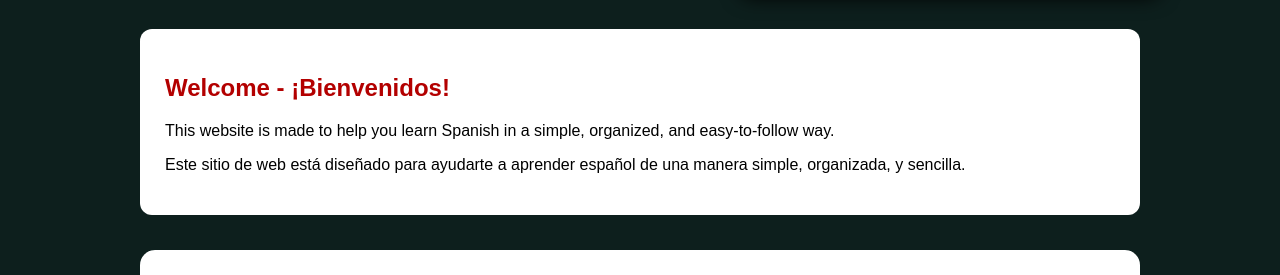
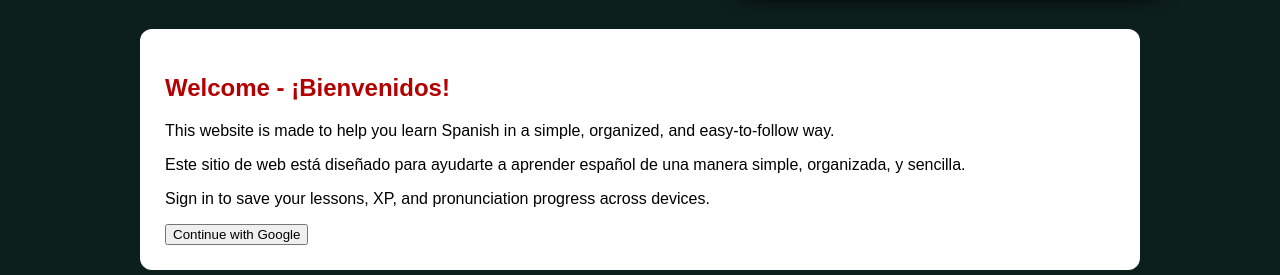
Before and after one commit to jcrossfire90/Calebs-Spanish-Learning-Website, a plain HTML site: page index.html in a window 1280 px wide. Shown: the part 258-533 px from the top of the page. Drawn offline with nearby package versions, Linux system fonts and the light colour scheme.

Commit message:
Learner Sign-in Index HTML

```diff
--- a/index.html
+++ b/index.html
@@ -48,7 +48,25 @@ Este sitio de web está diseñado para ayudarte a aprender español
 de una manera simple, organizada, y sencilla.
 </p>
 
-</p>
+<!-- ====================================================== -->
+<!-- LEARNER SIGN IN -->
+<!-- ====================================================== -->
+
+<div class="auth-panel">
+
+    <p class="auth-message">
+        Sign in to save your lessons, XP, and pronunciation progress across devices.
+    </p>
+
+    <button
+        id="googleSignInButton"
+        type="button"
+        onclick="signInWithGoogle()"
+    >
+        Continue with Google
+    </button>
+
+</div>
 
 </section>
 
```
